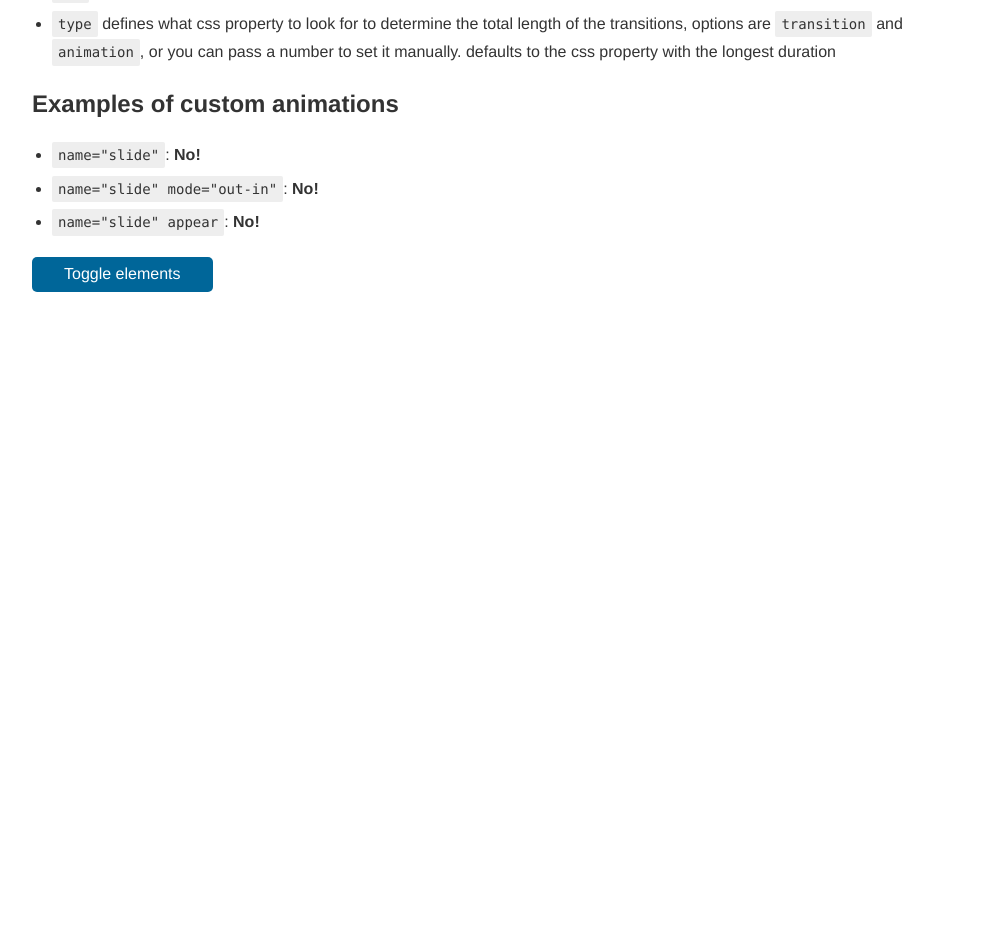
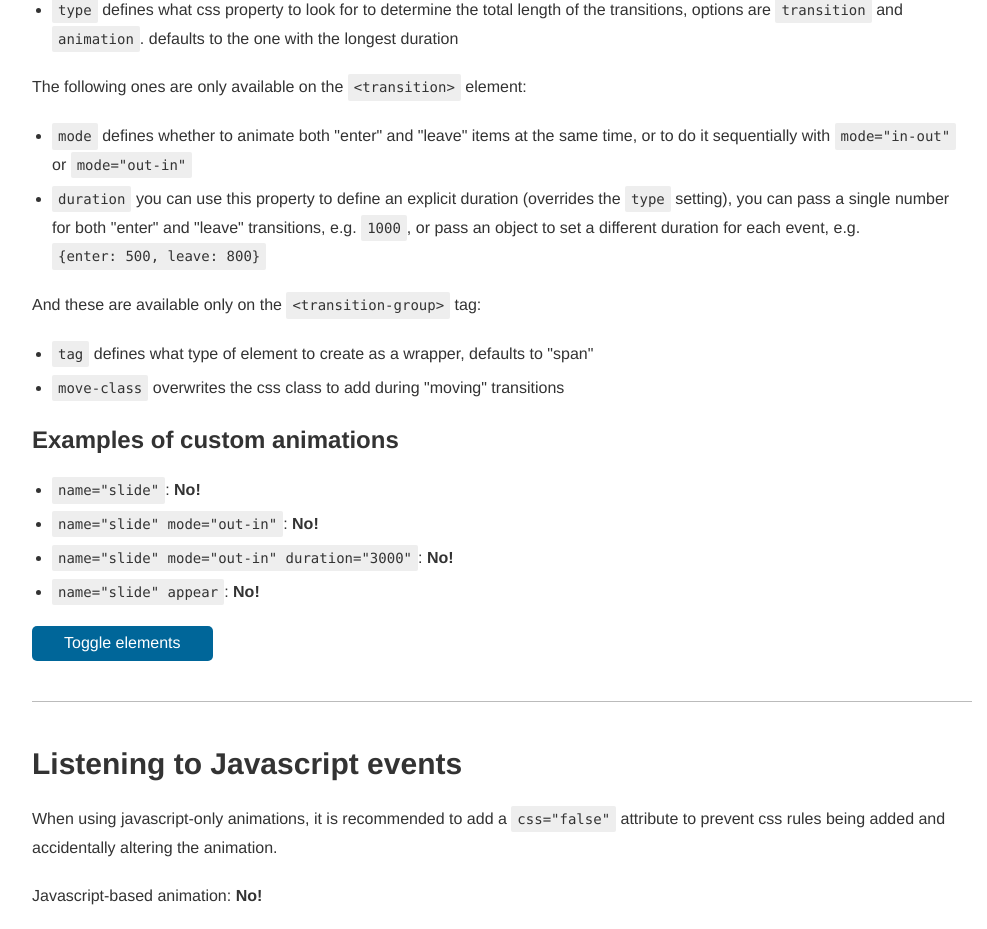
Before and after one commit to romanmz/vue-js-reference, a Vue app: page /#/animations in a window 1280 px wide. Shown: the part 1700-2629 px from the top of the page, without its empty margins (268-1255 px from the left). Before the commit the page ends 2032 px from the top, so only its background shows below. Built offline with nearby package versions, Linux system fonts and the light colour scheme.

Commit message:
Added example of js-based animation on Animations.vue

```diff
--- a/src/components/Animations.vue
+++ b/src/components/Animations.vue
@@ -45,14 +45,25 @@
 
 		<hr>
 		<h2>Extra settings</h2>
+		<p>These attributes are available on both <code>&lt;transition&gt;</code> and <code>&lt;transition-group&gt;</code> tags:</p>
 		<ul>
 			<li><code>name</code> changes the class names to be added on each animation step, e.g. setting <code>name="fade"</code> will add classes like <code>fade-enter-active</code></li>
-			<li><code>mode</code> defines whether to animate both "enter" and "leave" items at the same time, or to do it sequentially with <code>mode="in-out"</code> or <code>mode="out-in"</code>. <strong>NOTE:</strong> this is not available on the <code>&lt;transition-group&gt;</code> tag</li>
 			<li><code>enter-class</code>, <code>enter-active-class</code>, etc… lets you define different CSS classes for each animation step instead of the ones generated automatically</li>
 			<li><code>appear</code> if set to true, applies transitions to the element on initial render. defaults to false</li>
 			<li><code>css</code> defines whether or not to apply the CSS classes to the element. defaults to true</li>
-			<li><code>type</code> defines what css property to look for to determine the total length of the transitions, options are <code>transition</code> and <code>animation</code>, or you can pass a number to set it manually. defaults to the css property with the longest duration</li>
+			<li><code>type</code> defines what css property to look for to determine the total length of the transitions, options are <code>transition</code> and <code>animation</code>. defaults to the one with the longest duration</li>
 		</ul>
+		<p>The following ones are only available on the <code>&lt;transition&gt;</code> element:</p>
+		<ul>
+			<li><code>mode</code> defines whether to animate both "enter" and "leave" items at the same time, or to do it sequentially with <code>mode="in-out"</code> or <code>mode="out-in"</code></li>
+			<li><code>duration</code> you can use this property to define an explicit duration (overrides the <code>type</code> setting), you can pass a single number for both "enter" and "leave" transitions, e.g. <code>1000</code>, or pass an object to set a different duration for each event, e.g. <code>{enter: 500, leave: 800}</code></li>
+		</ul>
+		<p>And these are available only on the <code>&lt;transition-group&gt;</code> tag:</p>
+		<ul>
+			<li><code>tag</code> defines what type of element to create as a wrapper, defaults to "span"</li>
+			<li><code>move-class</code> overwrites the css class to add during "moving" transitions</li>
+		</ul>
+
 		<h3>Examples of custom animations</h3>
 		<ul>
 			<li><code>name="slide"</code>:
@@ -69,6 +80,14 @@
 					</transition>
 				</span>
 			</li>
+			<li><code>name="slide" mode="out-in" duration="3000"</code>:
+				<span>
+					<transition name="slide" mode="out-in" duration="3000">
+						<strong v-if="toggle" key="yes">Yes!</strong>
+						<strong v-else key="no">No!</strong>
+					</transition>
+				</span>
+			</li>
 			<li><code>name="slide" appear</code>:
 				<transition-group name="slide" appear>
 					<strong v-if="toggle" key="yes">Yes!</strong>
@@ -76,6 +95,17 @@
 				</transition-group>
 			</li>
 		</ul>
+		<p><button class="button" @click="toggle = !toggle">Toggle elements</button></p>
+
+		<hr>
+		<h2>Listening to Javascript events</h2>
+		<p>When using javascript-only animations, it is recommended to add a <code>css="false"</code> attribute to prevent css rules being added and accidentally altering the animation.</p>
+		<p>Javascript-based animation:
+			<transition :css="false" @enter="transitionEnter" @leave="transitionLeave">
+				<strong v-if="toggle" key="yes">Yes!</strong>
+				<strong v-else key="no">No!</strong>
+			</transition>
+		</p>
 		<p><button class="button" @click="toggle = !toggle">Toggle elements</button></p>
 	</div>
 </template>
@@ -87,6 +117,50 @@ export default {
 		return {
 			toggle: false,
 		}
+	},
+	mounted() {
+		// Load an external script
+		let velocityScript = document.createElement('script');
+		velocityScript.setAttribute('src', '//cdnjs.cloudflare.com/ajax/libs/velocity/1.2.3/velocity.min.js');
+		document.head.appendChild(velocityScript)
+	},
+	methods: {
+
+		// Transition events
+		// ------------------------------
+		transitionBeforeEnter(element) {},
+		transitionEnter(element, done) {
+			// call done() to mark the end of the animation, optional when using css-based transitions/animations
+			// you can stagger the animations by adding different delays to each individual items (e.g. with a timeout call)
+			if( typeof Velocity != 'function') return;
+			if( window.getComputedStyle(element).display == 'inline' ) {
+				element.style.display = 'inline-block'
+			}
+			Velocity( element, {scale: 2}, {duration: 500} );
+			Velocity( element, {scale: 1}, {complete: done} );
+		},
+		transitionAfterEnter(element) {},
+		transitionEnterCancelled(element) {},
+
+		transitionBeforeLeave(element) {},
+		transitionLeave(element, done) {
+			if( typeof Velocity != 'function') return;
+			if( window.getComputedStyle(element).display == 'inline' ) {
+				element.style.display = 'inline-block'
+			}
+			element.style.position = 'absolute'
+			Velocity( element, {translateX: '15px', rotateZ: '50deg'}, {duration: 600} );
+			Velocity( element, {rotateZ: '100deg'}, {loop: 2} );
+			Velocity( element, {rotateZ: '45deg', translateY: '30px', translateX: '30px', opacity: 0}, {complete: done} );
+		},
+		transitionAfterLeave(element) {},
+		transitionLeaveCancelled(element) {},
+
+		transitionBeforeAppear(element) {},
+		transitionAppear(element, done) {},
+		transitionAfterAppear(element) {},
+		transitionAppearCancelled(element) {},
+
 	},
 }
 </script>
```
